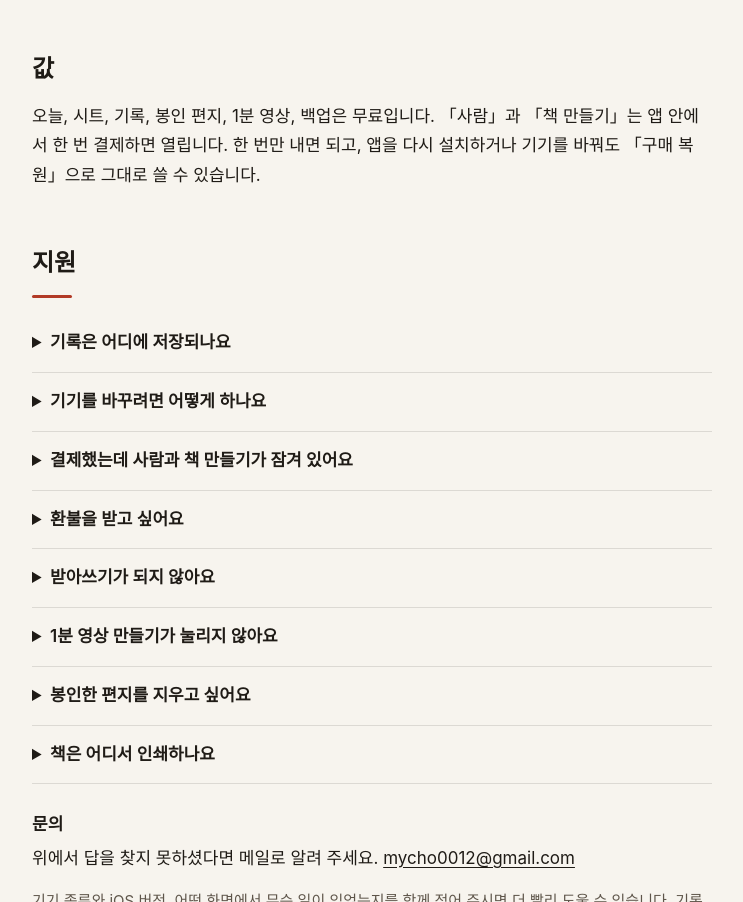
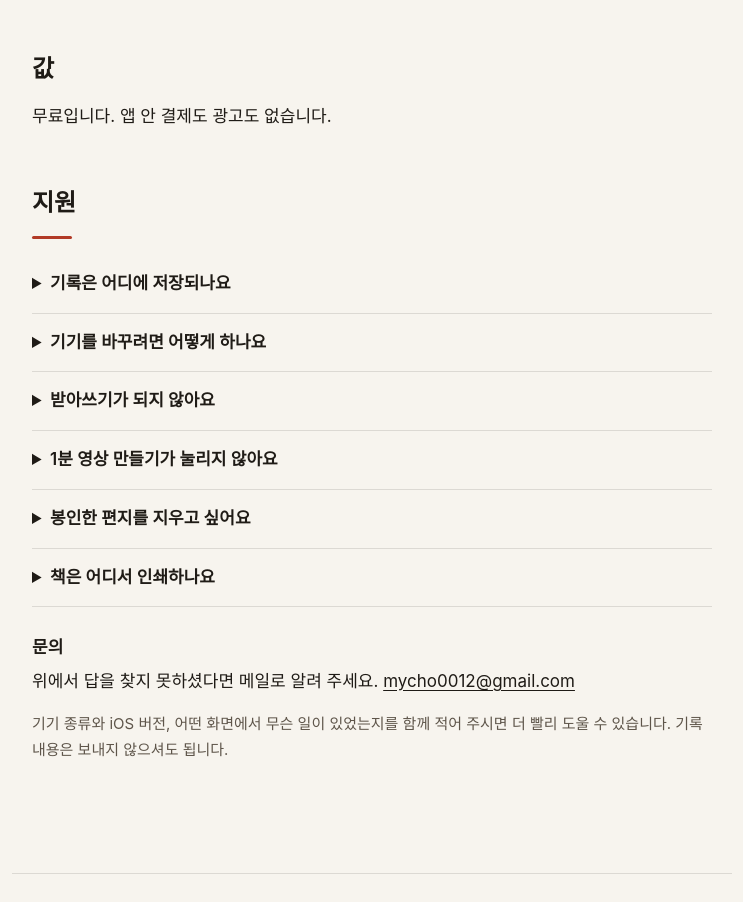
Before and after one commit to mycho0012/memento-vivere, a plain HTML site: page index.html in a window 1280 px wide. Shown: the part 907-1809 px from the top of the page, without its empty margins (268-1011 px from the left). Drawn offline with Linux system fonts and the light colour scheme.

Commit message:
무료 앱으로 — 값 안내와 결제 관련 질문을 고침
Co-Authored-By: Claude Fable 5.2 <noreply@anthropic.com>

```diff
--- a/index.html
+++ b/index.html
@@ -33,14 +33,12 @@
   </div>
 
   <h2>값</h2>
-  <p>오늘, 시트, 기록, 봉인 편지, 1분 영상, 백업은 무료입니다. 「사람」과 「책 만들기」는 앱 안에서 한 번 결제하면 열립니다. 한 번만 내면 되고, 앱을 다시 설치하거나 기기를 바꿔도 「구매 복원」으로 그대로 쓸 수 있습니다.</p>
+  <p>무료입니다. 앱 안 결제도 광고도 없습니다.</p>
 
   <h2 id="support">지원</h2>
   <div class="rule"></div>
   <details><summary>기록은 어디에 저장되나요</summary><p>여러분의 기기 안에만 저장됩니다. 운영자에게도, 다른 어떤 서버에도 보내지 않습니다. 그래서 앱을 지우거나 기기를 잃으면 기록도 함께 사라집니다. 아래의 백업을 꼭 해 두세요.</p></details>
   <details><summary>기기를 바꾸려면 어떻게 하나요</summary><p>옛 기기의 편지 탭이나 책 탭 오른쪽 위 「백업」에서 「백업 내보내기」로 파일을 만들어 iCloud Drive나 외장 저장장치에 둡니다. 새 기기에 앱을 설치한 뒤 같은 화면의 「백업 가져오기」로 그 파일을 고르면 됩니다.</p></details>
-  <details><summary>결제했는데 사람과 책 만들기가 잠겨 있어요</summary><p>사람 탭이나 책 탭의 「전체 기능 열기」 카드 아래에 있는 「이미 샀다면 · 구매 복원」을 눌러 주세요. 결제할 때 쓴 Apple 계정으로 로그인돼 있어야 합니다.</p></details>
-  <details><summary>환불을 받고 싶어요</summary><p>결제와 환불은 Apple이 처리합니다. <a href="https://reportaproblem.apple.com">reportaproblem.apple.com</a>에서 해당 구매를 골라 환불을 요청하실 수 있습니다.</p></details>
   <details><summary>받아쓰기가 되지 않아요</summary><p>받아쓰기는 음성을 기기 밖으로 보내지 않고 기기 안에서만 처리합니다. 그래서 기기 내 한국어 음성 인식을 지원하는 기기에서만 됩니다. 지원하는 기기라면 설정 › 메멘토비베레에서 마이크와 음성 인식이 허용돼 있는지 확인해 주세요.</p></details>
   <details><summary>1분 영상 만들기가 눌리지 않아요</summary><p>1분 영상은 iOS 16.4 이상에서 만들 수 있습니다. 명함 읽기는 iOS 16 이상에서 됩니다.</p></details>
   <details><summary>봉인한 편지를 지우고 싶어요</summary><p>편지 탭의 「편지 관리」를 누르면 Face ID나 기기 암호로 본인 확인을 한 뒤 편지마다 「지우기」가 나타납니다. 지운 편지는 되돌릴 수 없습니다.</p></details>
```
Also changed, not shown: privacy.html (+2 -2 lines).
